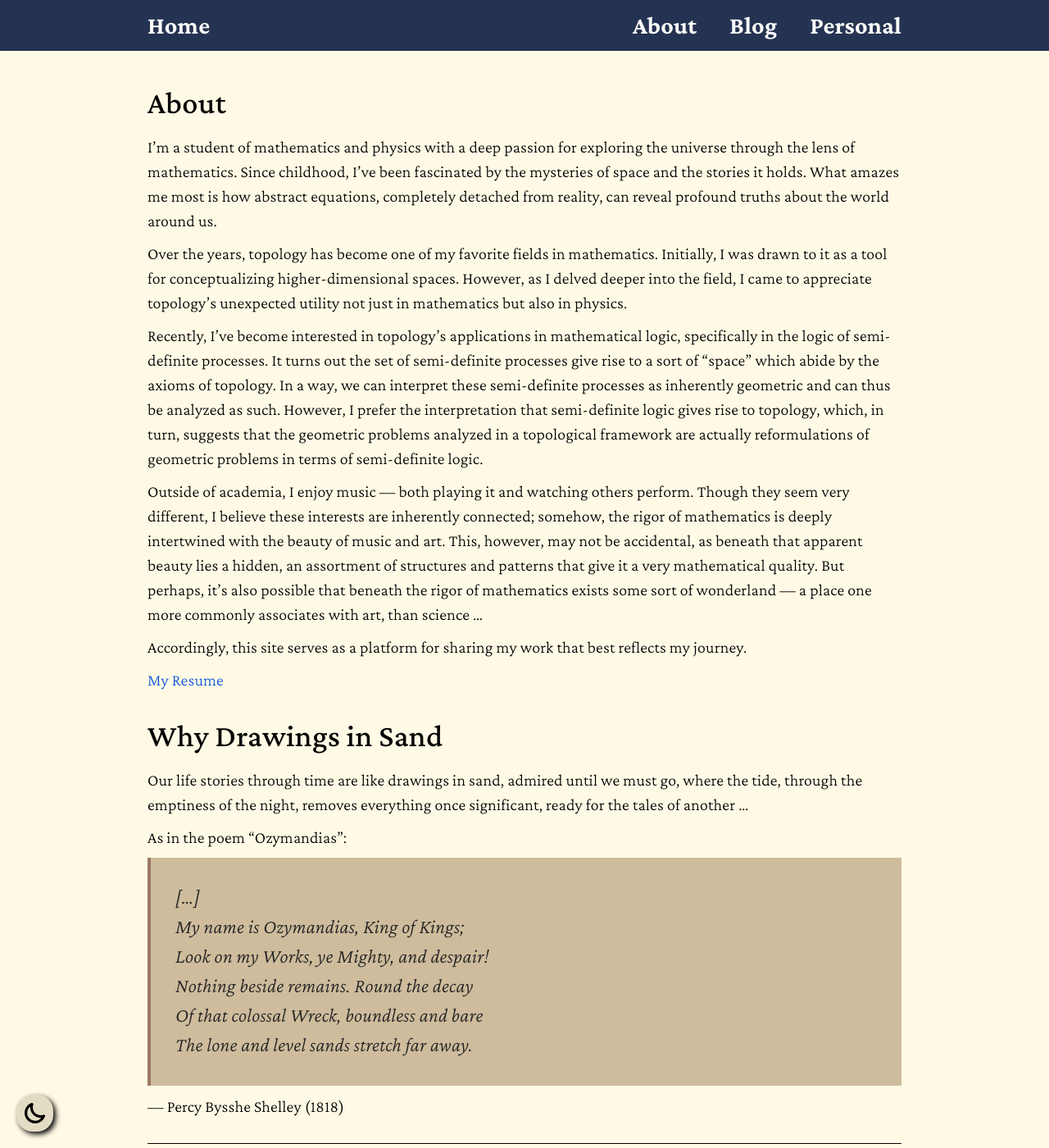
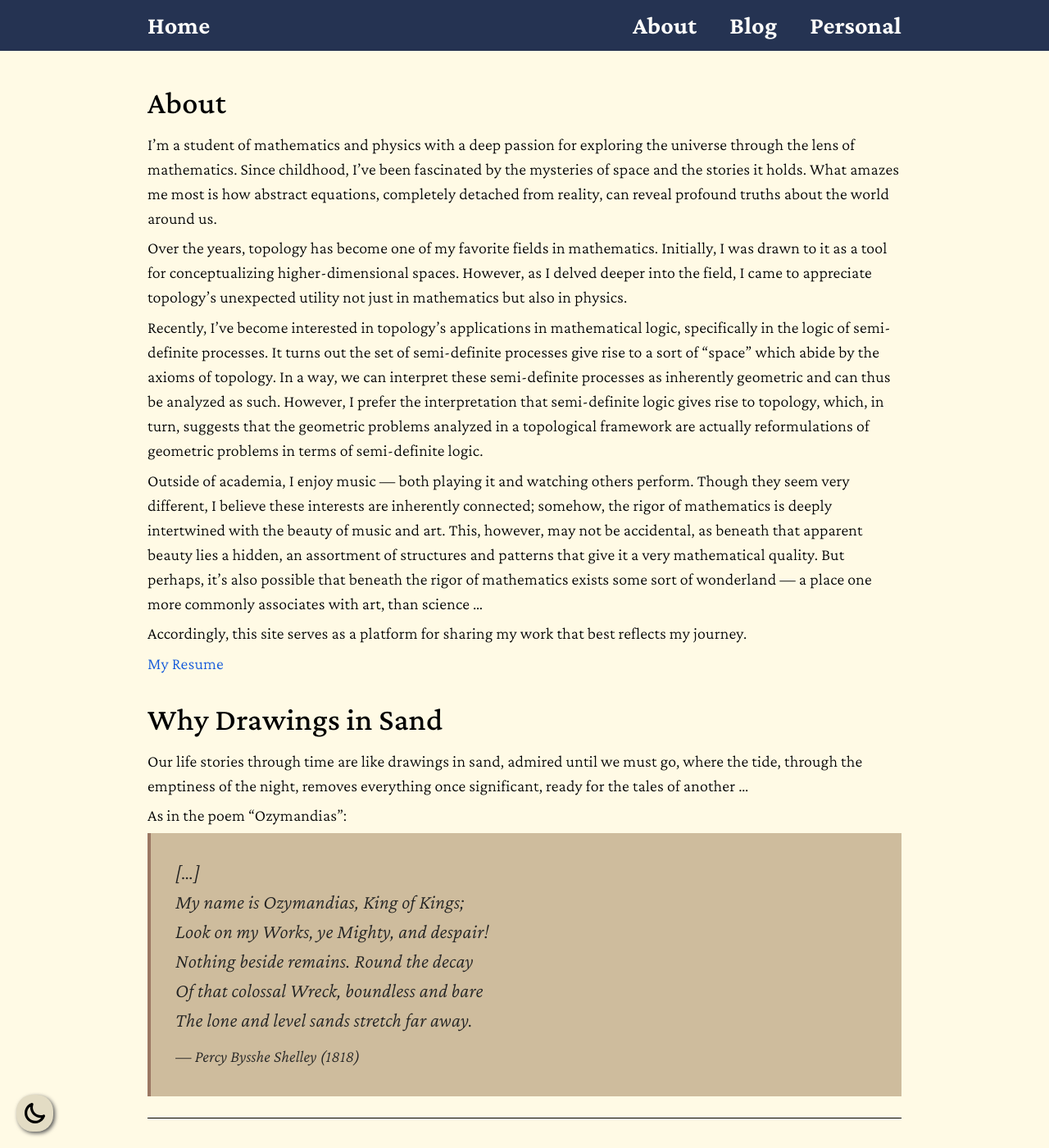
Before and after one commit to tylerwwang/tylerwwang.github.io, a Jekyll site: the page built from about.md, in a window 1280 px wide and 1400 px high. Shown: the whole window at 82% size. Built offline with Jekyll 4.4.1, drawn with Linux system fonts in a browser that asks for light colours.

Commit message:
Modified some styling issues.

```diff
--- a/_sass/0-settings/_base.scss
+++ b/_sass/0-settings/_base.scss
@@ -66,7 +66,7 @@ h1, h2, h3, h4, h5, h6,
 p, blockquote, pre,
 ul, ol, dl, figure,
 %vertical-rhythm {
-  margin-bottom: calc($spacing-unit / 4);
+  margin-bottom: calc($spacing-unit / 6);
 }
 
 h1,h2,h3,h4,h5,h6 {
--- a/_sass/0-settings/_variables.scss
+++ b/_sass/0-settings/_variables.scss
@@ -83,6 +83,8 @@ $portrait:      portrait;
 	--table-border-color: #222;
 
 	--hero-overlay-color: #00000019;
+
+	--toggle-shadow-color: #555;
 }
 [data-theme="dark"] {
 	--text-color:       #fefefe;
@@ -114,6 +116,8 @@ $portrait:      portrait;
 	--table-border-color: #909090;
 
 	--hero-overlay-color: #0000004c;
+
+	--toggle-shadow-color: #000;
 }
 
 
--- a/_sass/2-modules/theme-toggle.scss
+++ b/_sass/2-modules/theme-toggle.scss
@@ -14,7 +14,7 @@
 		background: color(base-background-color);
 		border-radius: 20px;
 
-		filter: drop-shadow(3px 3px 3px black);
+		filter: drop-shadow(2.5px 2.5px 2.5px color(toggle-shadow-color));
 
 		min-height: 25px;
 		min-width: 25px;
--- a/about.md
+++ b/about.md
@@ -45,5 +45,5 @@ As in the poem "Ozymandias":
 >Nothing beside remains. Round the decay\
 >Of that colossal Wreck, boundless and bare\
 >The lone and level sands stretch far away.
-
---- Percy Bysshe Shelley (1818)
+>
+><small>--- Percy Bysshe Shelley (1818)</small>
```
